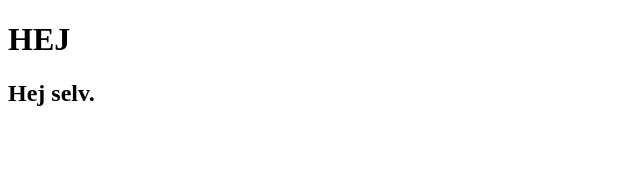
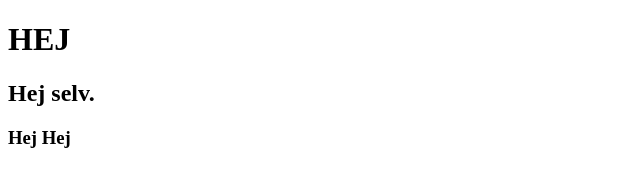
Before and after one commit to mort98h4/gitHubovelserSamarbejde, a plain HTML site: page index.html in a window 1280 px wide. Shown: the whole page, without its empty margins (0-640 px from the left). Drawn offline with Linux system fonts and the light colour scheme.

Commit message:
ændring 3

```diff
--- a/index.html
+++ b/index.html
@@ -12,6 +12,7 @@
 
     <h1>HEJ</h1>
     <h2>Hej selv.</h2>
+    <h3>Hej Hej</h3>
     <script src=""></script>
 </body>
 
```
